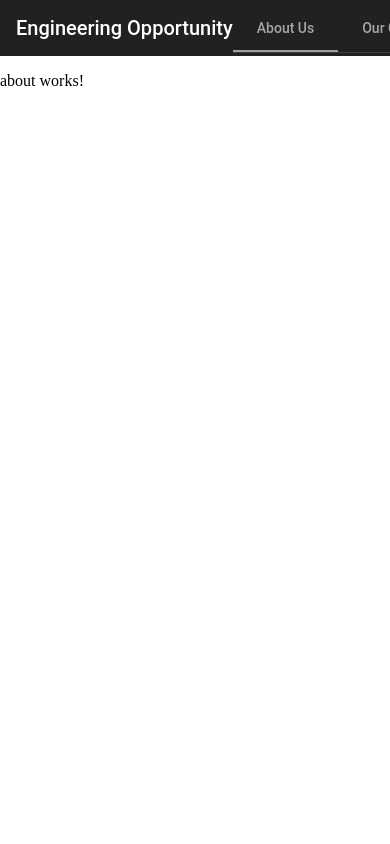
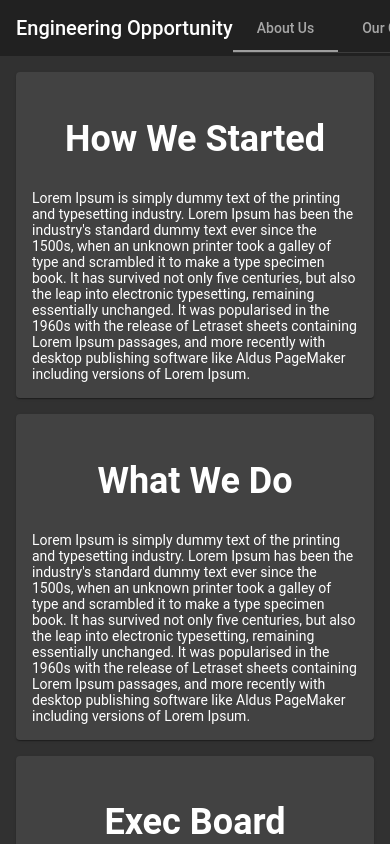
Before and after one commit to Alatariel42/engr-opportunity, an Angular app in the folder proj/client/: page /about in a window 390 px wide. Shown: the top 844 px of the page. Built offline with nearby package versions, Linux system fonts and the light colour scheme.

Commit message:
Create responsive about page

```diff
--- a/proj/client/package.json
+++ b/proj/client/package.json
@@ -16,6 +16,7 @@
     "@angular/common": "^6.1.0",
     "@angular/compiler": "^6.1.0",
     "@angular/core": "^6.1.0",
+    "@angular/flex-layout": "^6.0.0-beta.16",
     "@angular/forms": "^6.1.0",
     "@angular/http": "^6.1.0",
     "@angular/material": "^6.4.1",
--- a/proj/client/src/app/about/about.component.html
+++ b/proj/client/src/app/about/about.component.html
@@ -1,3 +1,27 @@
-<p>
-  about works!
-</p>
+<div class="about-page" fxLayout="row" fxLayout.xs="column" fxLayout.sm="column" fxLayout.md="column"  fxLayoutGap="1rem" fxLayoutAlign="space-around center">
+  <mat-card fxFlex="" role="group">
+    <mat-card-title>
+      <h2>How We Started</h2>
+    </mat-card-title>
+    <mat-card-content>
+      <p>Lorem Ipsum is simply dummy text of the printing and typesetting industry. Lorem Ipsum has been the industry's standard dummy text ever since the 1500s, when an unknown printer took a galley of type and scrambled it to make a type specimen book. It has survived not only five centuries, but also the leap into electronic typesetting, remaining essentially unchanged. It was popularised in the 1960s with the release of Letraset sheets containing Lorem Ipsum passages, and more recently with desktop publishing software like Aldus PageMaker including versions of Lorem Ipsum.</p>
+    </mat-card-content>
+  </mat-card>
+
+  <mat-card fxFlex="" role="group">
+    <mat-card-title>
+      <h2>What We Do</h2>
+    </mat-card-title>
+    <mat-card-content>
+      <p>Lorem Ipsum is simply dummy text of the printing and typesetting industry. Lorem Ipsum has been the industry's standard dummy text ever since the 1500s, when an unknown printer took a galley of type and scrambled it to make a type specimen book. It has survived not only five centuries, but also the leap into electronic typesetting, remaining essentially unchanged. It was popularised in the 1960s with the release of Letraset sheets containing Lorem Ipsum passages, and more recently with desktop publishing software like Aldus PageMaker including versions of Lorem Ipsum.</p>
+    </mat-card-content>
+  </mat-card>
+  <mat-card fxFlex="" role="group">
+    <mat-card-title>
+      <h2>Exec Board</h2>
+    </mat-card-title>
+    <mat-card-content>
+      <p>Lorem Ipsum is simply dummy text of the printing and typesetting industry. Lorem Ipsum has been the industry's standard dummy text ever since the 1500s, when an unknown printer took a galley of type and scrambled it to make a type specimen book. It has survived not only five centuries, but also the leap into electronic typesetting, remaining essentially unchanged. It was popularised in the 1960s with the release of Letraset sheets containing Lorem Ipsum passages, and more recently with desktop publishing software like Aldus PageMaker including versions of Lorem Ipsum.</p>
+    </mat-card-content>
+  </mat-card>
+</div>
--- a/proj/client/src/app/about/about.component.scss
+++ b/proj/client/src/app/about/about.component.scss
@@ -0,0 +1,7 @@
+h2 {
+    text-align: center;
+}
+
+.about-page {
+    margin: 1rem;
+}
--- a/proj/client/src/app/about/about.component.ts
+++ b/proj/client/src/app/about/about.component.ts
@@ -7,6 +7,8 @@ import { Component, OnInit } from '@angular/core';
 })
 export class AboutComponent implements OnInit {
 
+  numCols = 12;
+
   constructor() { }
 
   ngOnInit() {
--- a/proj/client/src/app/app.module.ts
+++ b/proj/client/src/app/app.module.ts
@@ -10,6 +10,8 @@ import { CurriculumComponent } from './curriculum/curriculum.component';
 import { NewsComponent } from './news/news.component';
 import { GetInvolvedComponent } from './get-involved/get-involved.component';
 import { HeaderComponent } from './header/header.component';
+
+import {FlexLayoutModule, BREAKPOINT} from '@angular/flex-layout';
 
 const routes: Routes = [
   {
@@ -47,7 +49,8 @@ const routes: Routes = [
     BrowserModule,
     BrowserAnimationsModule,
     RouterModule.forRoot(routes),
-    MaterialImportsModule
+    MaterialImportsModule,
+    FlexLayoutModule
   ],
   providers: [],
   bootstrap: [AppComponent]
--- a/proj/client/src/styles.scss
+++ b/proj/client/src/styles.scss
@@ -1,13 +1,13 @@
 /* You can add global styles to this file, and also import other style files */
 //@import "~@angular/material/prebuilt-themes/indigo-pink.css";
+@import '~@angular/material/theming';
+@include mat-core();
 
 body {
     margin: 0;
+    background: #313131;
+    min-height: 100vh;
 }
-
-@import '~@angular/material/theming';
-@include mat-core();
-
 $dark-primary: mat-palette($mat-grey);
 $dark-accent: mat-palette($mat-blue-grey);
 $dark-warn: mat-palette($mat-amber);
```
Also changed, not shown: proj/client/src/app/material-imports/material-imports.module.ts (+8 -2 lines), 1 other file (tests, documents, lock files or other folders).
